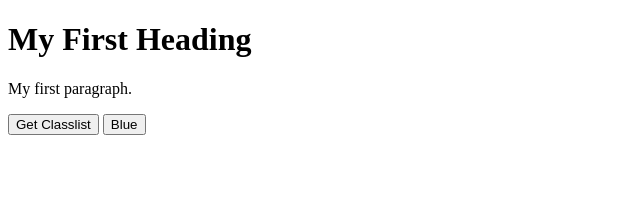
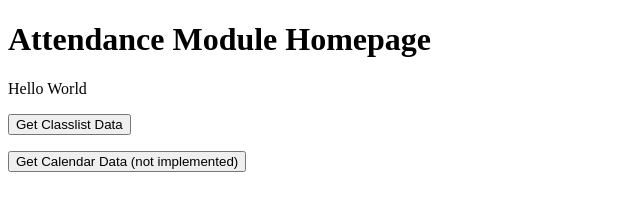
Before and after one commit to ehharvey/Attendance, a plain HTML site: page frontend/index.html in a window 1280 px wide. Shown: the whole page, without its empty margins (0-640 px from the left). Drawn offline with nearby package versions, Linux system fonts and the light colour scheme.

```diff
--- a/frontend/index.html
+++ b/frontend/index.html
@@ -1,20 +1,21 @@
 <!DOCTYPE html>
 <html>
 <head>
-    <title>My Title</title>
+    <title>Attendance</title>
     <script src="scripts/index.js"></script>
     <script src="https://ajax.googleapis.com/ajax/libs/jquery/3.3.1/jquery.min.js"></script>
     <style src="style/style.css"></style>
 </head>
 <body>
 
-<h1>My First Heading</h1>
+<h1>Attendance Module Homepage</h1>
 
-<p>My first paragraph.</p>
+<p>Hello World</p>
 
 
-<button onclick="getClasslist()"class="button button1">Get Classlist</button>
-<button class="button button2">Blue</button>
+<button onclick="getClasslist()"class="button button1">Get Classlist Data</button>
+<p></p>
+<button class="button button2">Get Calendar Data (not implemented)</button>
 
 
 
```
